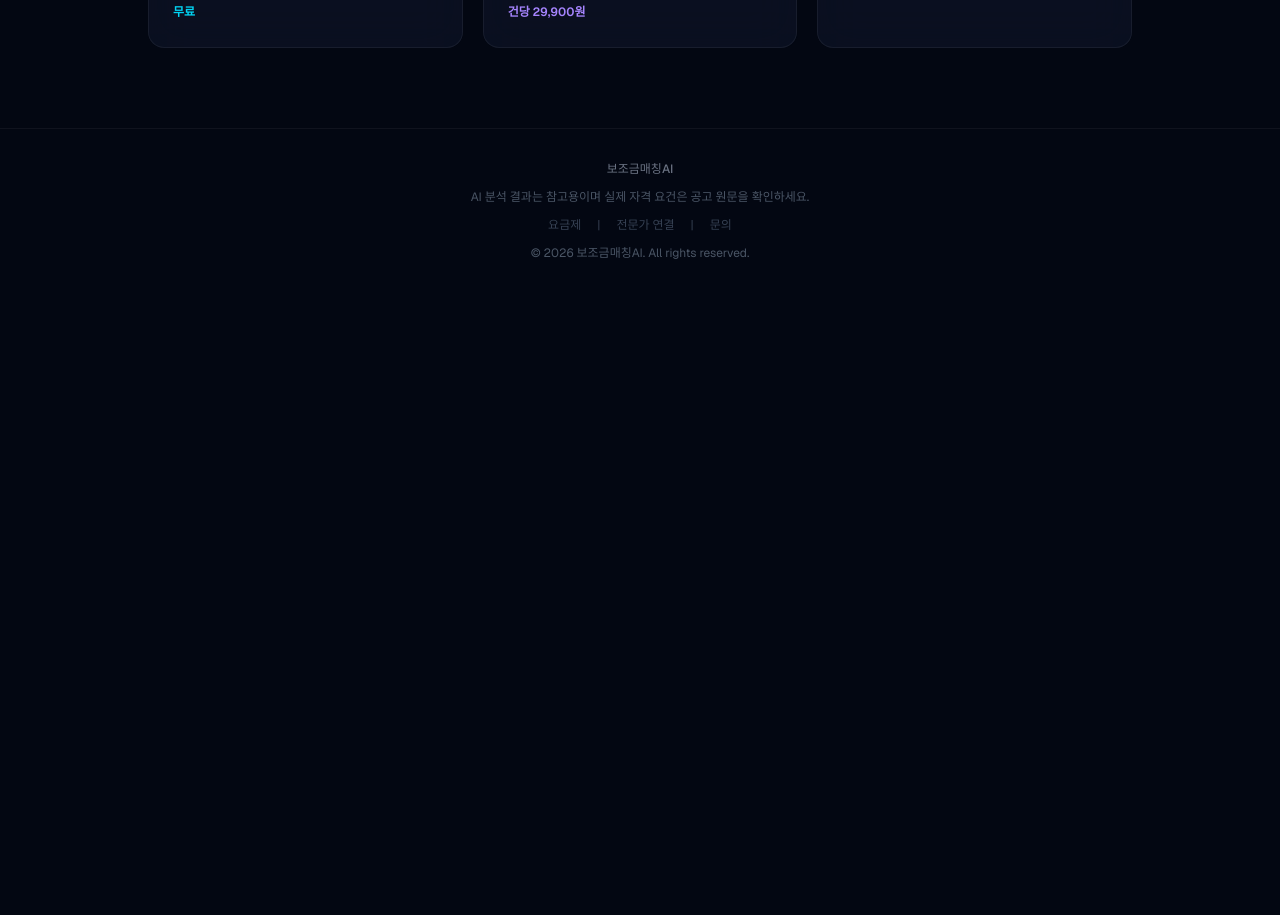
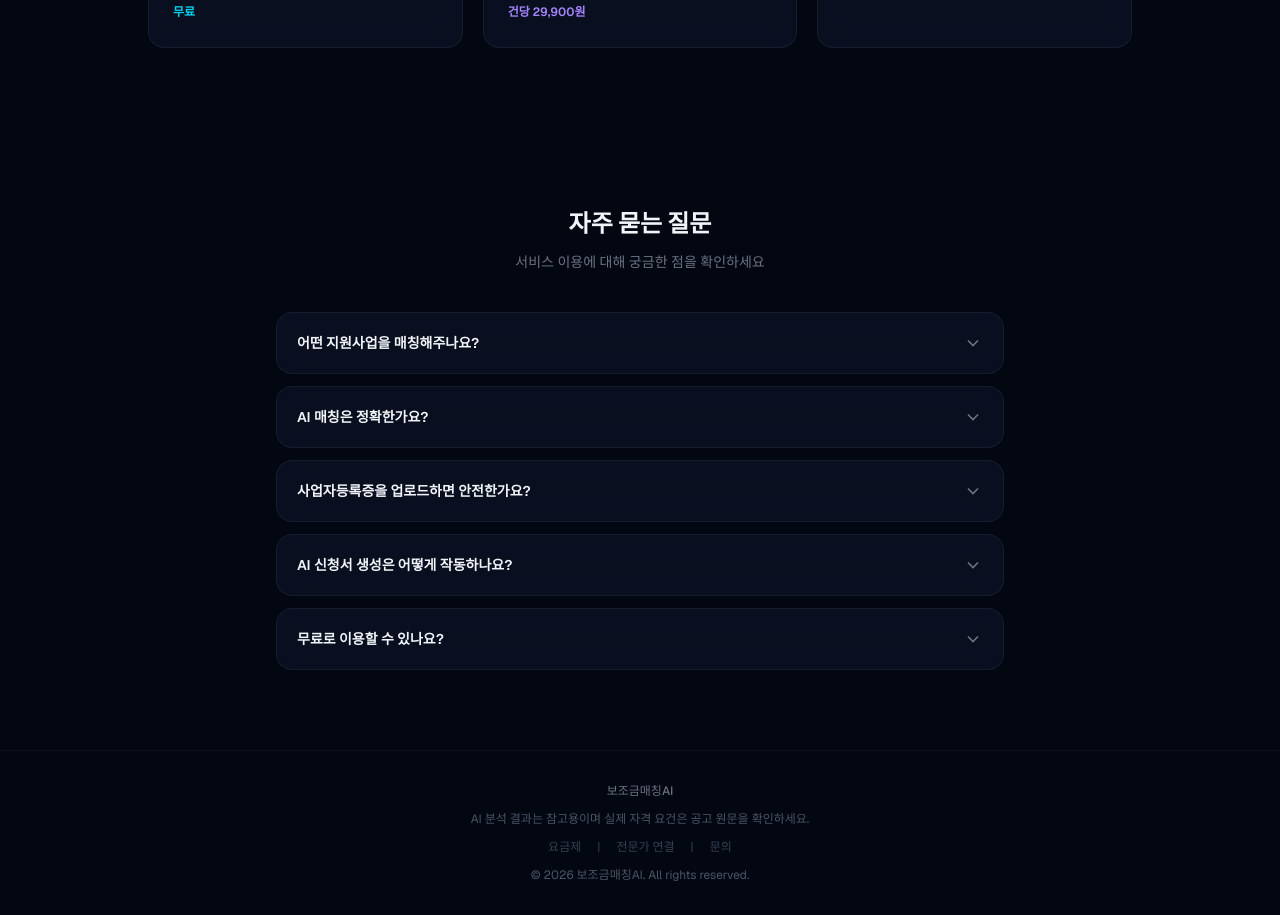
Before and after one commit to funjun2938/subsidy-buddy, a Next.js app in the folder app/: page / in a window 1280 px wide. Shown: the part 1660-2575 px from the top of the page. Before the commit the page ends 1953 px from the top, so only its background shows below. Built offline with nearby package versions, Linux system fonts and the light colour scheme.

Commit message:
feat: add FAQ section to landing page

```diff
--- a/app/app/page.tsx
+++ b/app/app/page.tsx
@@ -1,4 +1,5 @@
 import ConditionForm from "@/components/ConditionForm";
+import FAQ from "@/components/FAQ";
 import Link from "next/link";
 
 export default function Home() {
@@ -95,6 +96,8 @@ export default function Home() {
           </Link>
         </div>
       </section>
+
+      <FAQ />
     </div>
   );
 }
--- /dev/null
+++ b/app/components/FAQ.tsx
@@ -0,0 +1,74 @@
+"use client";
+
+import { useState } from "react";
+
+const faqs = [
+  {
+    q: "어떤 지원사업을 매칭해주나요?",
+    a: "기업마당 공공API를 통해 중소벤처기업부, 소상공인시장진흥공단 등 정부 기관의 지원사업을 실시간으로 수집합니다. 현재 500건 이상의 지원사업을 분석하고 있습니다.",
+  },
+  {
+    q: "AI 매칭은 정확한가요?",
+    a: "AI 매칭은 업종, 매출, 지역, 업력, 대표자 나이 5가지 조건을 기반으로 분석합니다. 높음/보통/낮음 3단계로 적합도를 표시하며, 참고용으로 활용하시고 최종 자격 요건은 공고 원문을 확인해주세요.",
+  },
+  {
+    q: "사업자등록증을 업로드하면 안전한가요?",
+    a: "업로드된 문서는 AI 분석을 위해서만 사용되며, 서버에 영구 저장되지 않습니다. 분석이 완료되면 메모리에서 즉시 삭제됩니다.",
+  },
+  {
+    q: "AI 신청서 생성은 어떻게 작동하나요?",
+    a: "지원사업별 공식 양식(예비창업패키지, 초기창업패키지 등)에 맞춰 사업계획서 초안을 자동 생성합니다. 사업 정보를 입력하면 AI가 6개 섹션으로 구성된 문서를 작성하며, 필수 포함 항목 체크리스트도 제공합니다.",
+  },
+  {
+    q: "무료로 이용할 수 있나요?",
+    a: "AI 맞춤 매칭과 결과 3건 확인은 완전 무료입니다. 사업자등록증 AI 분석도 무료로 제공됩니다. AI 신청서 생성과 전문가 매칭은 유료 서비스입니다.",
+  },
+];
+
+export default function FAQ() {
+  const [open, setOpen] = useState<number | null>(null);
+
+  return (
+    <section className="max-w-3xl mx-auto px-5 py-20">
+      <div className="text-center mb-10">
+        <h2 className="text-2xl font-black mb-3">자주 묻는 질문</h2>
+        <p className="text-gray-500 text-sm">
+          서비스 이용에 대해 궁금한 점을 확인하세요
+        </p>
+      </div>
+      <div className="space-y-3">
+        {faqs.map((faq, i) => (
+          <div
+            key={i}
+            className="glass rounded-2xl overflow-hidden transition-all"
+          >
+            <button
+              onClick={() => setOpen(open === i ? null : i)}
+              className="w-full flex items-center justify-between p-5 text-left hover:bg-white/5 transition"
+            >
+              <span className="font-semibold text-sm pr-4">{faq.q}</span>
+              <svg
+                width="20"
+                height="20"
+                viewBox="0 0 24 24"
+                fill="none"
+                stroke="currentColor"
+                strokeWidth="2"
+                className={`text-gray-500 flex-shrink-0 transition-transform duration-200 ${
+                  open === i ? "rotate-180" : ""
+                }`}
+              >
+                <path d="M6 9l6 6 6-6" />
+              </svg>
+            </button>
+            {open === i && (
+              <div className="px-5 pb-5 text-sm text-gray-400 leading-relaxed">
+                {faq.a}
+              </div>
+            )}
+          </div>
+        ))}
+      </div>
+    </section>
+  );
+}
```
